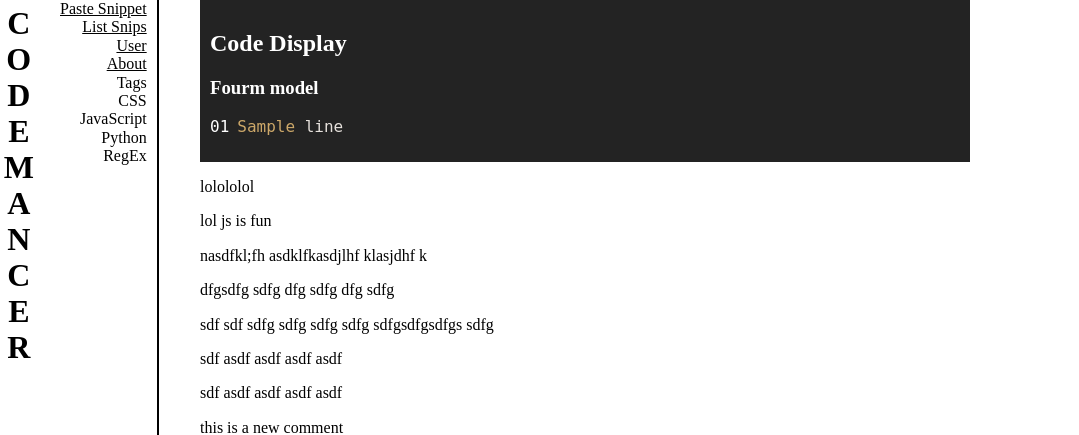
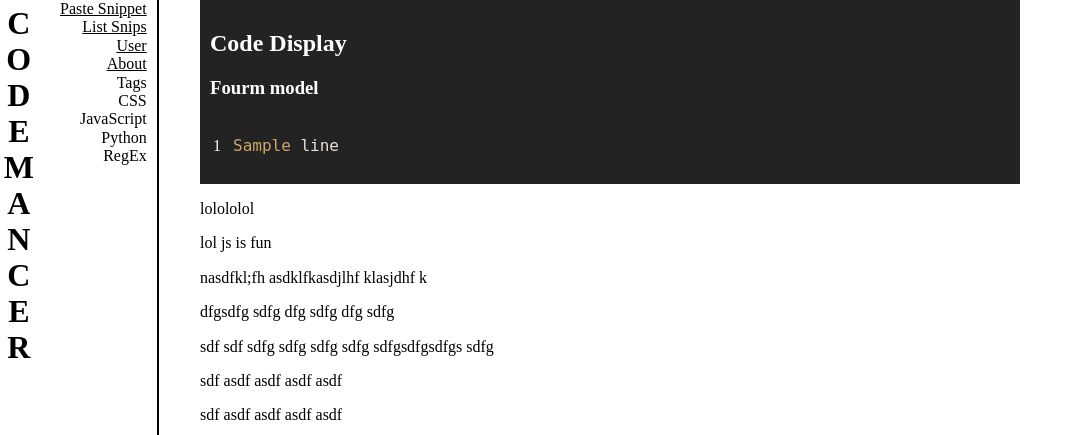
Before and after one commit to chrisrhayden/codemancer, a Django app: template pages/templates/detail.html in a window 1280 px wide. Shown: the top 435 px of the page, without its empty margins (0-1079 px from the left). Run offline with Django 3.2, Linux system fonts and the light colour scheme; data comes from the database, SQL or seed files in the repository; both versions use the stored data as it was after the commit; the template is opened without the code that fills it: values that come from a table or form of the project are taken from there, most other values are stand-ins (such as "Sample title", 1, 10 or a date in 2020); data that the repository does not hold is empty; some libraries are stand-ins or nearby versions.

Commit message:
worked on layout

```diff
--- a/pages/static/pages/css/detail.css
+++ b/pages/static/pages/css/detail.css
@@ -14,8 +14,9 @@
     background-color: #232323;
     color: white;
 
+    max-width: 800px;
+    overflow-x: scroll;
     padding: 10px;
-    max-width: 750px;
 }
 
 .number-span {
--- a/pages/static/pages/js/detail.js
+++ b/pages/static/pages/js/detail.js
@@ -2,22 +2,14 @@ $(document).ready(function() {
     // for detail only
     'use strict';
     let two_click = 0;
-    $('pre').on('click', function() {
-        let $chiliins = $(this).children();
-        let $code_span = $($chiliins[0]);
-        let $code_code = $($chiliins[1]);
-        let $line_num = $code_code.attr('data-line');
-
+    $('.line-number').on('click', function() {
+        let line_num = $(this).text();
         if (two_click === 0) {
-            $('#id_line_begin').val(Number($line_num));
+            $('#id_line_begin').val(Number(line_num));
             two_click = 1;
         } else {
-            $('#id_line_end').val(Number($line_num));
+            $('#id_line_end').val(Number(line_num));
         }
-
-        $code_span.css({
-            'color': 'green'
-        });
     });
     $('.ano-submit').on('click', function(evt) {
         evt.preventDefault();
--- a/pages/templates/detail.html
+++ b/pages/templates/detail.html
@@ -13,12 +13,14 @@
 
 
 {% block first_block %}
-<div class='code-snip' data-pk='{{ snippet.id }}'>
+  <div class='code-snip' data-pk='{{ snippet.id }}'>
     <h2 class='page-title'>Code Display</h2>
     <h3>{{ snippet.title }}</h3>
-    {% for line in code_lines %}
-    <pre><span class='number-span'>{{ forloop.counter|stringformat:"02d" }}</span><code data-line='{{ forloop.counter }}'>{{ line }}</code></pre>
-    {% endfor %}
+    <table>
+      {% for line in code_lines %}
+      <tr><td class='line-number'>{{ forloop.counter }}</td><td><pre class='code-pre'><code data-line='{{ forloop.counter }}'>{{ line }}</code></pre></td></tr>
+      {% endfor %}
+    </table>
   </div>
 
   <div class='annotations'>
```
Also changed, not shown: db.sqlite3.
